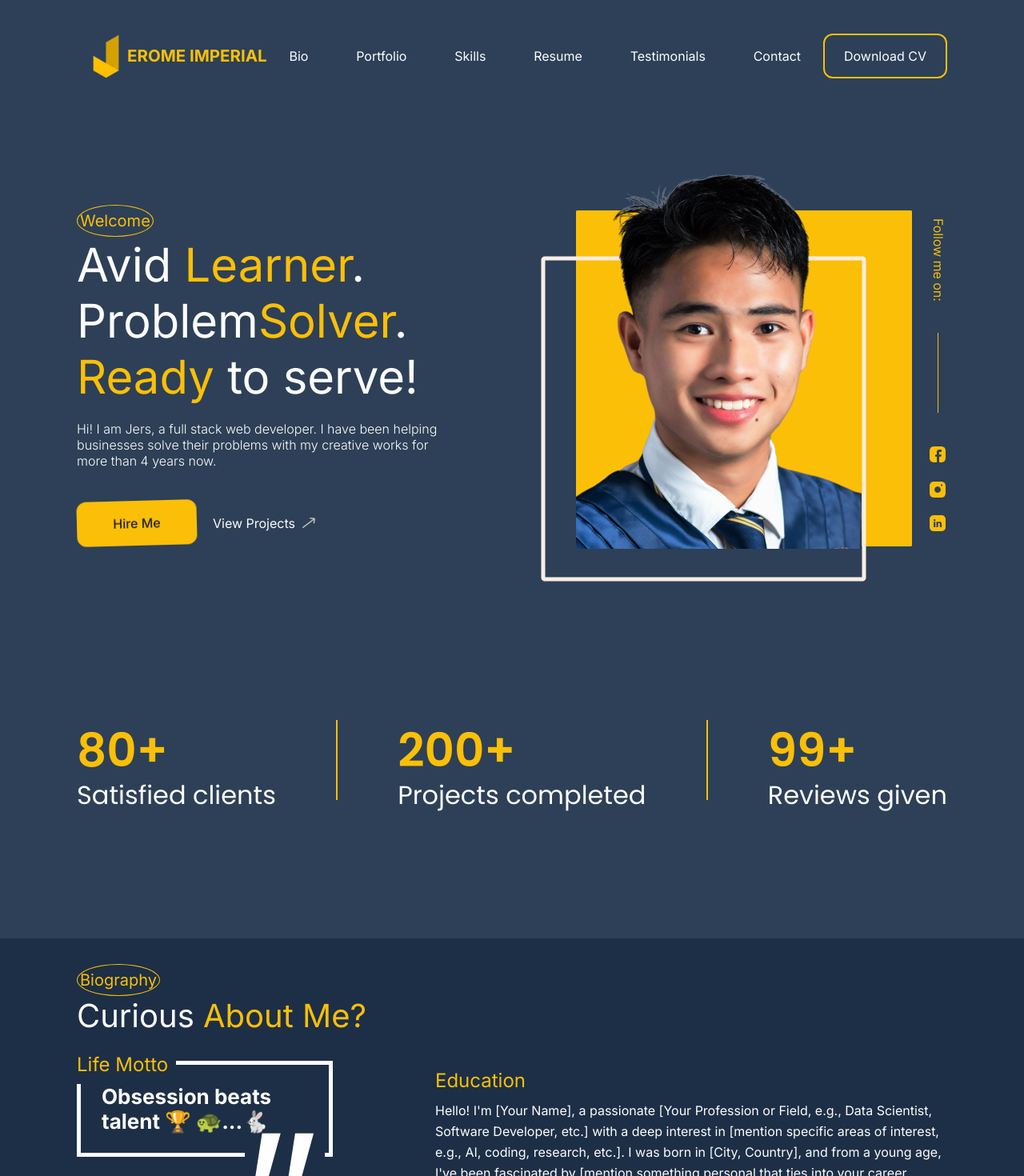
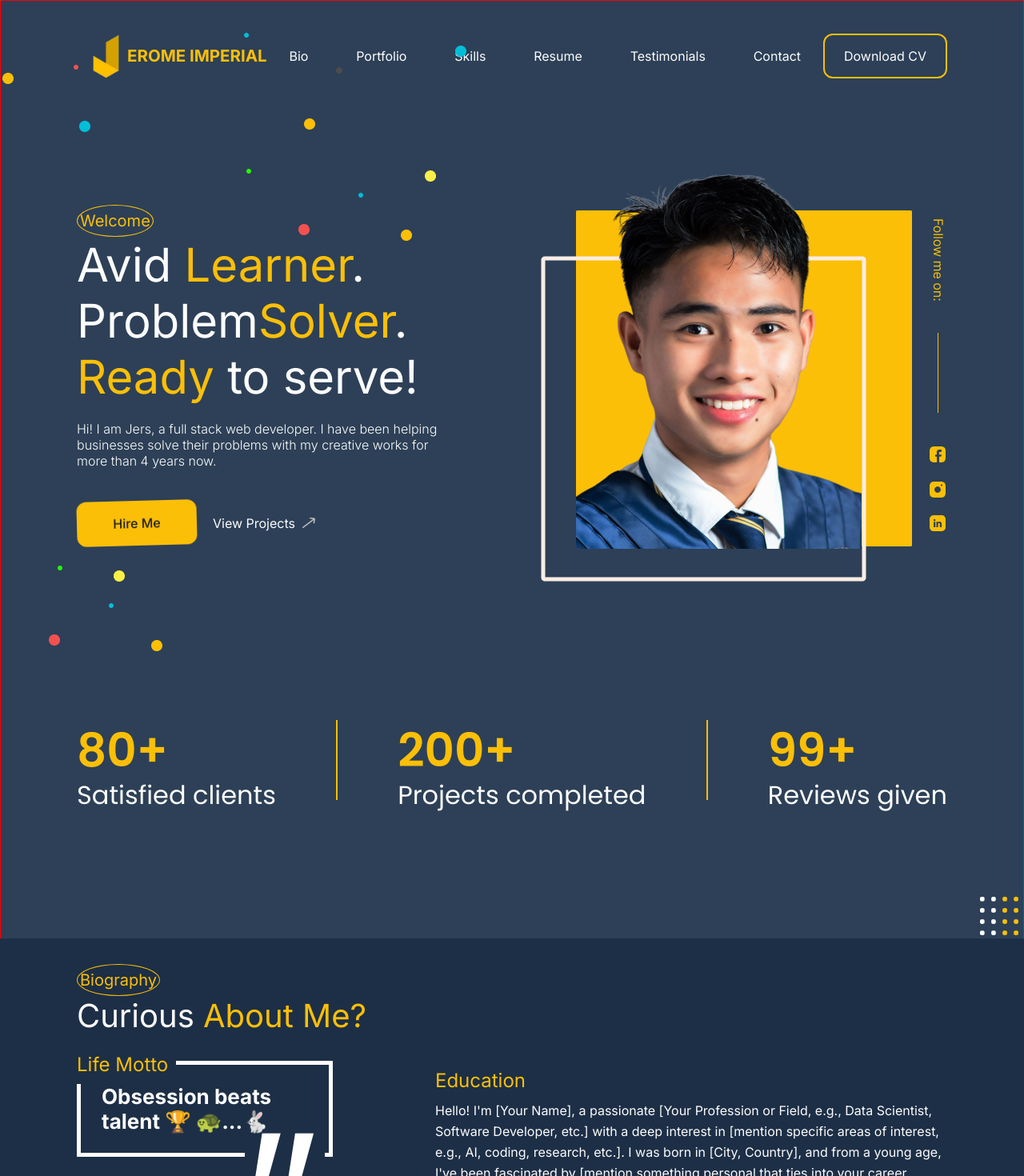
Before and after one commit to romeyiow/personal-portfolio, a React (Vite) app: page / in a window 1280 px wide. Shown: the top 1470 px of the page at 80% size. Built offline with nearby package versions, Linux system fonts and the light colour scheme.

Commit message:
Addded design of hero and nav

```diff
--- a/index.html
+++ b/index.html
@@ -4,7 +4,8 @@
 <head>
   <meta charset="UTF-8">
   <meta name="viewport" content="width=device-width, initial-scale=1.0">
-  <link rel="stylesheet" href="assets/styles.css">
+  <link rel="stylesheet" href="assets/css/styles.css">
+  <link rel="stylesheet" href="assets/css/bg-design.css">
   <title>JCI Online Portfolio</title>
 </head>
 
--- /dev/null
+++ b/public/assets/css/bg-design.css
@@ -0,0 +1,34 @@
+.designs-container {
+    position: absolute;
+    width: 100%;
+    height: inherit;
+    z-index: 2;
+    display: grid;
+
+    border: 1px solid red;
+}
+
+.nav-hero-des {
+    position: absolute;
+    width: auto;
+    /* height: 80vh; */
+    /* border: 1px dotted green; */
+}
+
+.nav-hero-des.left {
+    top: 2.5em;
+    left: 0.1em;
+}
+
+.nav-hero-des.right {
+    top: 140vh;
+    right: 5px;
+    /* height: 80vh; */
+    /* border: 1px dotted green; */
+}
+
+section {
+    position: relative !important;
+    background-color: rgba(red, green, blue, 0);
+    z-index: 10;
+}
--- a/public/assets/styles.css
+++ b/public/assets/css/styles.css
@@ -58,6 +58,8 @@
     align-items: center;
     justify-content: center;
     row-gap: 8vw;
+
+    position: relative;
 }
 
 h1,
@@ -175,6 +177,7 @@ nav {
     top:0;
     background-color: rgba(45, 64, 87, 0.97);
     z-index: var(--z-fixed); */
+
 }
 
 .sticky {
@@ -201,7 +204,7 @@ nav {
     width: 63px;
     aspect-ratio: 1/1;
 
-    background-image: url(../assets/images/nav/jlogo.png);
+    background-image: url(../images/nav/jlogo.png);
     background-size: cover;
     background-position: 5px;
     background-repeat: no-repeat;
@@ -747,7 +750,7 @@ section.projects {
     /* width: 80%; */
     aspect-ratio: 9/16;
 
-    background-image: url(../assets/images/projects/blue.png);
+    background-image: url(../images/projects/blue.png);
     background-size: cover;
     background-position: center;
     background-repeat: no-repeat;
@@ -770,7 +773,7 @@ section.projects {
     grid-area: 1/1/2/6;
     /* height: 70%; */
     aspect-ratio: 9/16;
-    background-image: url(../assets/images/projects/orange.png);
+    background-image: url(../images/projects/orange.png);
     background-size: cover;
     background-position: center;
     background-repeat: no-repeat;
@@ -782,7 +785,7 @@ section.projects {
     grid-area: 1/5/2/8;
     /* height: 50%; */
     aspect-ratio: 9/16;
-    background-image: url(../assets/images/projects/pink.png);
+    background-image: url(../images/projects/pink.png);
     background-size: cover;
     background-position: center;
     background-repeat: no-repeat;
@@ -794,7 +797,7 @@ section.projects {
     grid-area: 1/7/2/9;
     /* height: 30%; */
     aspect-ratio: 9/16;
-    background-image: url(../assets/images/projects/blue.png);
+    background-image: url(../images/projects/blue.png);
     background-size: cover;
     background-position: center;
     background-repeat: no-repeat;
--- a/src/App.jsx
+++ b/src/App.jsx
@@ -11,15 +11,24 @@ import Footer from "./components/Footer"
 function App() {
   return (
     <div className="pseudo-body">
-      <Navbar/>
-      <HeroSection/>
+      <div className="designs-container">
+        <div className="nav-hero-des left">
+          <img src="public\assets\images\design\three-clustered-dots.png" alt="" />
+        </div>
+        <div className="nav-hero-des right">
+          <img src="public\assets\images\design\Group 9079.png" alt="" />
+
+        </div>
+      </div>
+      <Navbar />
+      <HeroSection />
       <StatsSection />
-      <BioSection/>
-      <SkillsSection/>
-      <ProjectsSection/>
-      <ReviewsSection/>
-      <ContactSection/>
-      <Footer/>
+      <BioSection />
+      <SkillsSection />
+      <ProjectsSection />
+      <ReviewsSection />
+      <ContactSection />
+      <Footer />
 
 
     </div>
```
Also changed, not shown: public/assets/css/animations.css (renamed from public/assets/animations.css), public/assets/images/design/Group 9079.png (added).
